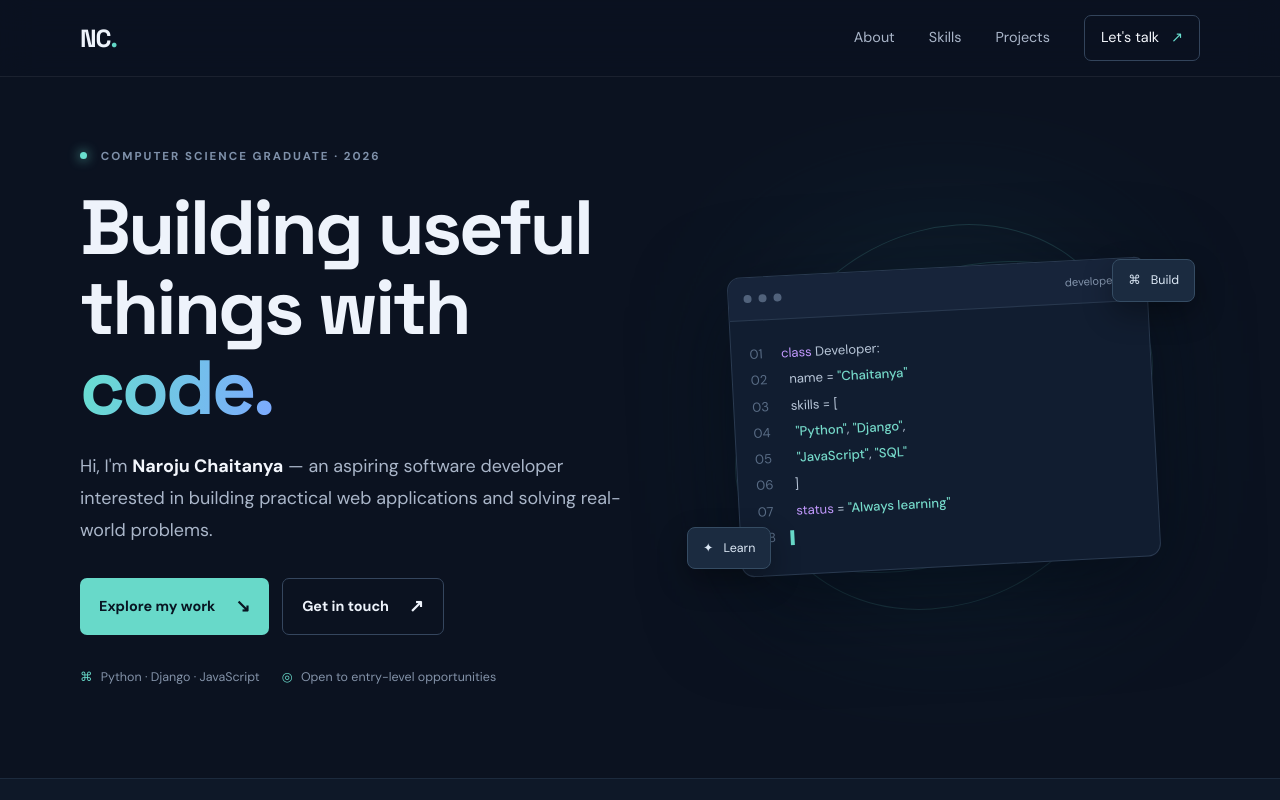
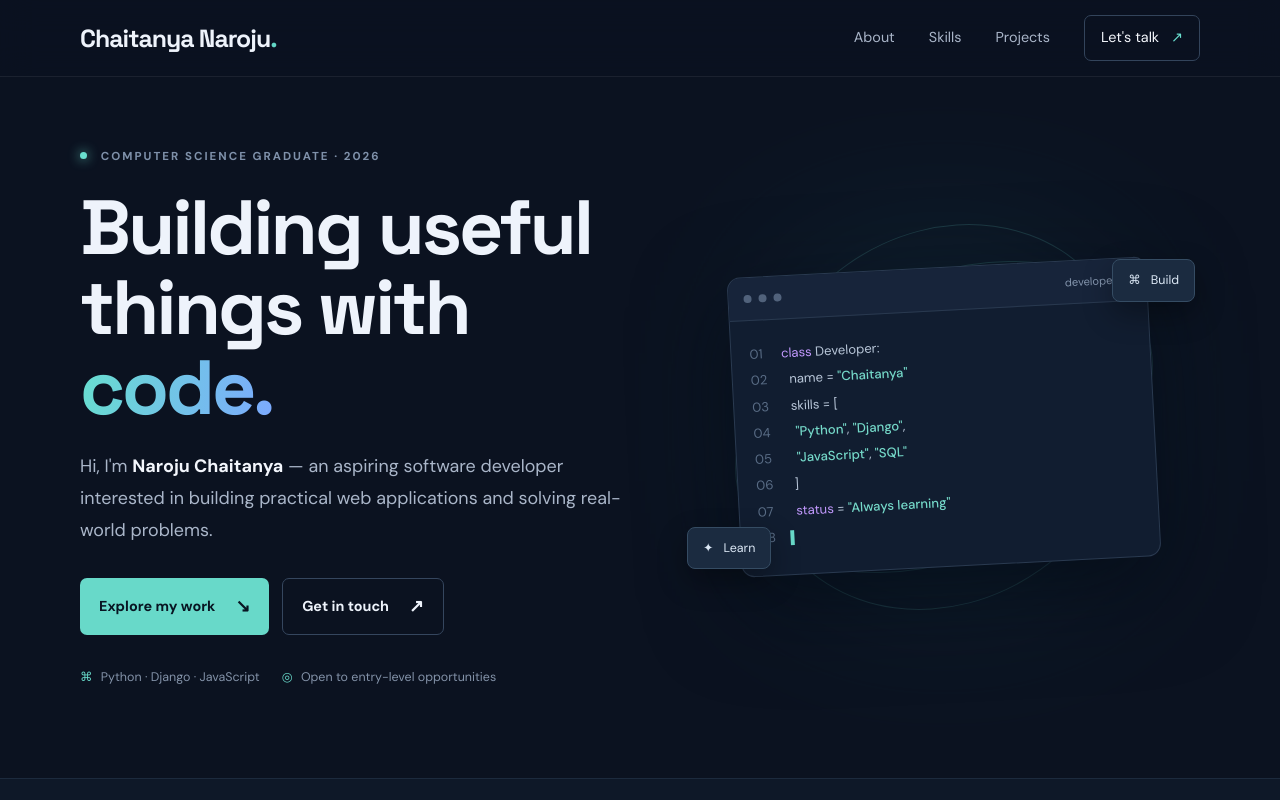
Before and after one commit to Chaithu077-Git/Portfolio_Chaithu, a plain HTML site: page index.html in a window 1280 px wide. Shown: the top 800 px of the page. Drawn offline with Linux system fonts and the light colour scheme.

Commit message:
Update index.html

```diff
--- a/index.html
+++ b/index.html
@@ -14,7 +14,7 @@
 <body>
   <header class="site-header">
     <nav class="nav container" aria-label="Main navigation">
-      <a class="brand" href="#home">NC<span>.</span></a>
+      <a class="brand" href="#home">Chaitanya Naroju<span>.</span></a>
       <button class="menu-toggle" aria-label="Toggle navigation" aria-expanded="false">☰</button>
       <div class="nav-links">
         <a href="#about">About</a><a href="#skills">Skills</a><a href="#projects">Projects</a><a href="#contact" class="nav-cta">Let's talk <span>↗</span></a>
```
